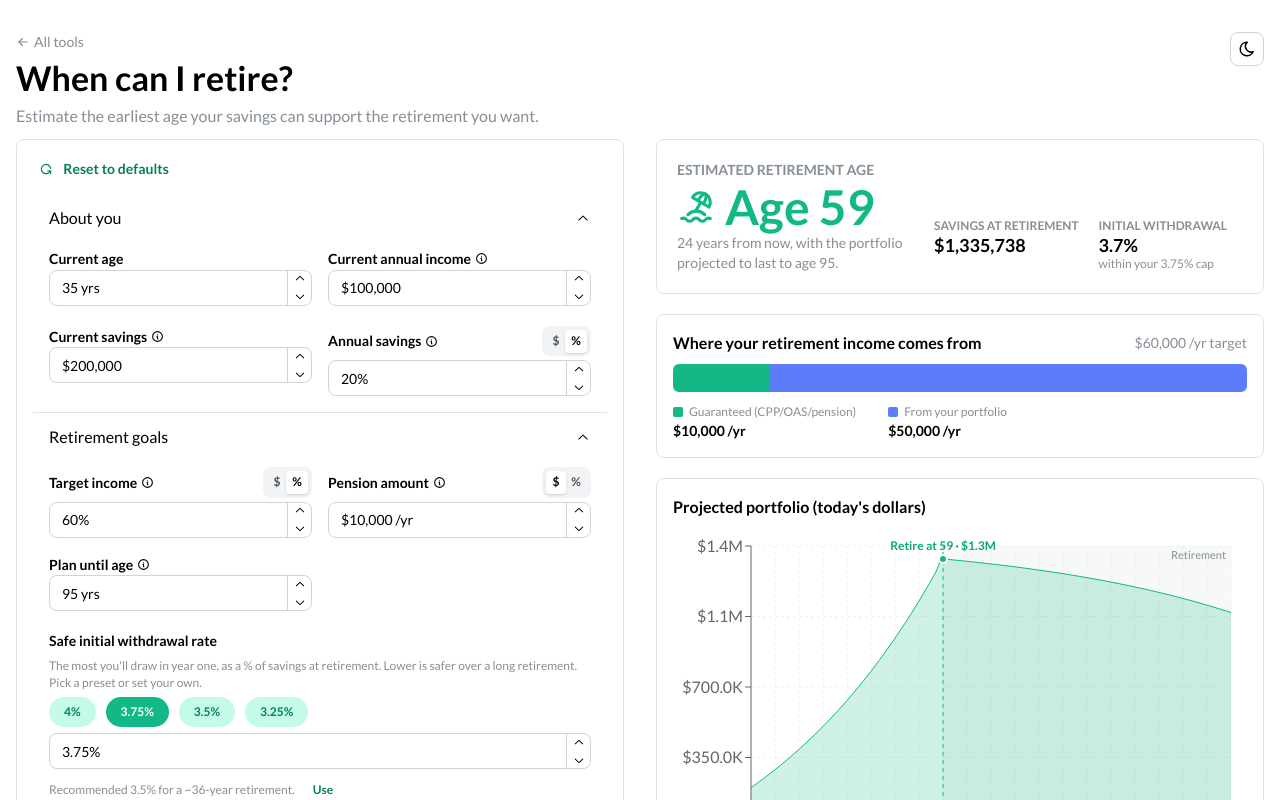
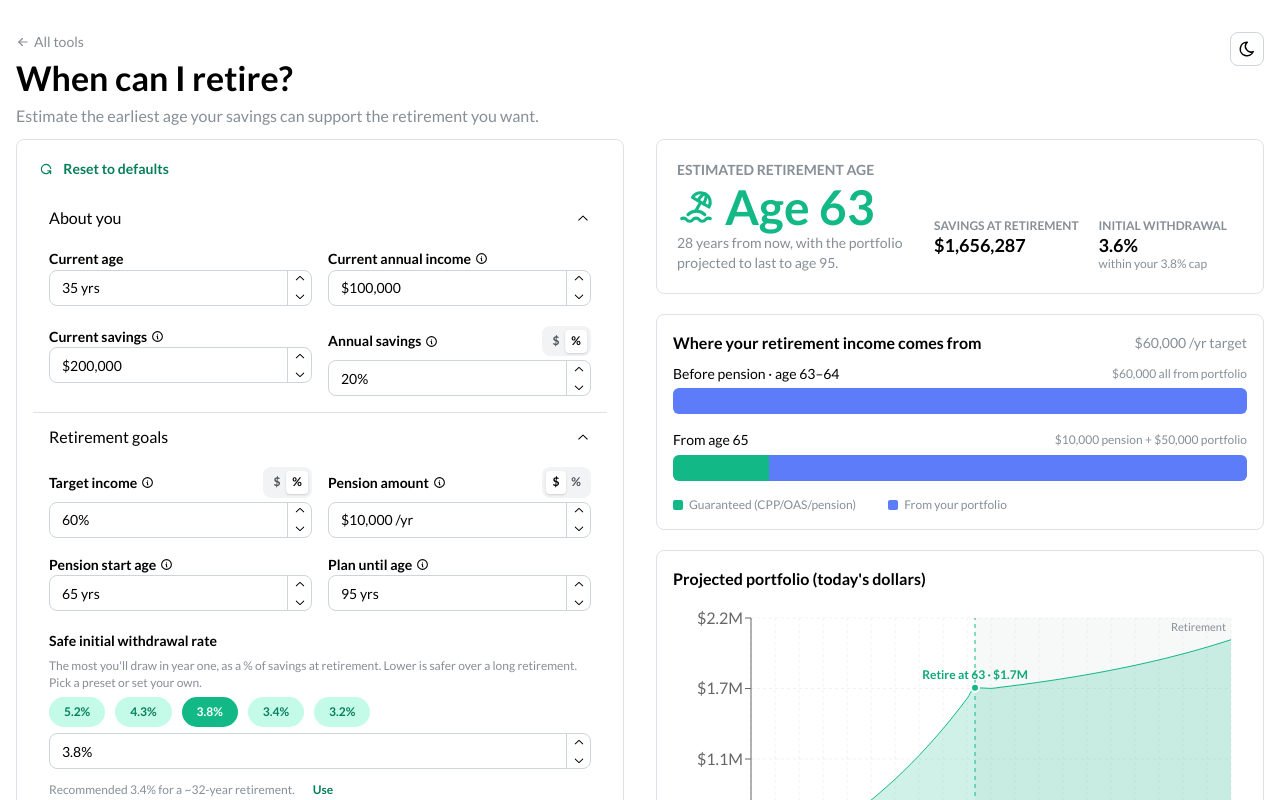
Before and after one commit to low-earth-orbit/rent-vs-buy, a Next.js app: page /retirement in a window 1280 px wide. Shown: the top 800 px of the page. Built offline with nearby package versions, Linux system fonts and the light colour scheme.

Commit message:
Add retirement start age

```diff
--- a/src/components/retirement/InputForm.tsx
+++ b/src/components/retirement/InputForm.tsx
@@ -173,6 +173,12 @@ export default function InputForm({
                   percentStep={5}
                 />
                 <UserInputFormItem
+                  {...num("pensionStartAge")}
+                  label="Pension start age"
+                  labelHelperText="When your CPP/OAS/pension income begins — usually 65. If you retire before this, your portfolio funds the full target until then (a 'bridge')."
+                  suffix=" yrs"
+                />
+                <UserInputFormItem
                   {...num("planningAge")}
                   label="Plan until age"
                   labelHelperText="The age your savings should last to (life expectancy). 95 is a common planning horizon."
--- a/src/components/retirement/Result.tsx
+++ b/src/components/retirement/Result.tsx
@@ -16,6 +16,9 @@ interface ResultProps {
   result: RetirementResult | null;
 }
 
+const TEAL = "var(--mantine-color-teal-6)";
+const INDIGO = "var(--mantine-color-indigo-5)";
+
 function LegendItem({
   color,
   label,
@@ -23,7 +26,7 @@ function LegendItem({
 }: {
   color: string;
   label: string;
-  value: string;
+  value?: string;
 }) {
   return (
     <Stack gap={0}>
@@ -37,18 +40,86 @@ function LegendItem({
           {label}
         </Text>
       </Group>
+      {value && (
         <Text fw={600} size="sm">
           {value} /yr
         </Text>
+      )}
     </Stack>
   );
 }
 
-function IncomeSummary({ result }: { result: RetirementResult }) {
+function IncomeBar({
+  guaranteed,
+  portfolio,
+  total,
+}: {
+  guaranteed: number;
+  portfolio: number;
+  total: number;
+}) {
+  const denom = Math.max(total, 1);
+  const guaranteedPct = (Math.min(guaranteed, denom) / denom) * 100;
+  const portfolioPct = (portfolio / denom) * 100;
+  return (
+    <Box
+      style={{
+        display: "flex",
+        height: 26,
+        borderRadius: 6,
+        overflow: "hidden",
+        backgroundColor: "var(--mantine-color-gray-2)",
+      }}
+    >
+      <Box style={{ width: `${guaranteedPct}%`, backgroundColor: TEAL }} />
+      <Box style={{ width: `${portfolioPct}%`, backgroundColor: INDIGO }} />
+    </Box>
+  );
+}
+
+function PhaseRow({
+  label,
+  note,
+  guaranteed,
+  portfolio,
+  total,
+}: {
+  label: string;
+  note: string;
+  guaranteed: number;
+  portfolio: number;
+  total: number;
+}) {
+  return (
+    <Stack gap={4}>
+      <Group justify="space-between" wrap="nowrap" gap="xs">
+        <Text size="sm" fw={500}>
+          {label}
+        </Text>
+        <Text size="xs" c="dimmed" ta="right">
+          {note}
+        </Text>
+      </Group>
+      <IncomeBar guaranteed={guaranteed} portfolio={portfolio} total={total} />
+    </Stack>
+  );
+}
+
+function IncomeSummary({
+  input,
+  result,
+}: {
+  input: RetirementInput;
+  result: RetirementResult;
+}) {
   const { targetGrossIncome, guaranteedIncome, portfolioWithdrawal } = result;
-  const total = Math.max(targetGrossIncome, 1);
-  const guaranteedPct = (Math.min(guaranteedIncome, total) / total) * 100;
-  const portfolioPct = (portfolioWithdrawal / total) * 100;
+  const retireAge = result.earliestRetirementAge;
+  const pensionAge = input.pensionStartAge;
+  const hasBridge = retireAge != null && retireAge < pensionAge;
+  const bridgeRange =
+    retireAge === pensionAge - 1
+      ? `age ${retireAge}`
+      : `age ${retireAge}–${pensionAge - 1}`;
 
   return (
     <Card withBorder radius="md" padding="md">
@@ -58,40 +129,51 @@ function IncomeSummary({ result }: { result: RetirementResult }) {
           {formatCAD(targetGrossIncome)} /yr target
         </Text>
       </Group>
-      <Box
-        style={{
-          display: "flex",
-          height: 28,
-          borderRadius: 6,
-          overflow: "hidden",
-          backgroundColor: "var(--mantine-color-gray-2)",
-        }}
-      >
-        <Box
-          style={{
-            width: `${guaranteedPct}%`,
-            backgroundColor: "var(--mantine-color-teal-6)",
-          }}
+
+      {hasBridge ? (
+        <Stack gap="md">
+          <PhaseRow
+            label={`Before pension · ${bridgeRange}`}
+            note={`${formatCAD(targetGrossIncome)} all from portfolio`}
+            guaranteed={0}
+            portfolio={targetGrossIncome}
+            total={targetGrossIncome}
           />
-        <Box
-          style={{
-            width: `${portfolioPct}%`,
-            backgroundColor: "var(--mantine-color-indigo-5)",
-          }}
+          <PhaseRow
+            label={`From age ${pensionAge}`}
+            note={`${formatCAD(guaranteedIncome)} pension + ${formatCAD(
+              portfolioWithdrawal,
+            )} portfolio`}
+            guaranteed={guaranteedIncome}
+            portfolio={portfolioWithdrawal}
+            total={targetGrossIncome}
           />
-      </Box>
+          <Group gap="xl">
+            <LegendItem color={TEAL} label="Guaranteed (CPP/OAS/pension)" />
+            <LegendItem color={INDIGO} label="From your portfolio" />
+          </Group>
+        </Stack>
+      ) : (
+        <>
+          <IncomeBar
+            guaranteed={guaranteedIncome}
+            portfolio={portfolioWithdrawal}
+            total={targetGrossIncome}
+          />
           <Group mt="sm" gap="xl">
             <LegendItem
-          color="var(--mantine-color-teal-6)"
+              color={TEAL}
               label="Guaranteed (CPP/OAS/pension)"
               value={formatCAD(guaranteedIncome)}
             />
             <LegendItem
-          color="var(--mantine-color-indigo-5)"
+              color={INDIGO}
               label="From your portfolio"
               value={formatCAD(portfolioWithdrawal)}
             />
           </Group>
+        </>
+      )}
     </Card>
   );
 }
@@ -113,7 +195,7 @@ export default function Result({ input, result }: ResultProps) {
   return (
     <Stack gap="lg">
       <Headline input={input} result={result} />
-      <IncomeSummary result={result} />
+      <IncomeSummary input={input} result={result} />
       <ProjectionChart result={result} />
     </Stack>
   );
--- a/src/utils/retirement/presets.ts
+++ b/src/utils/retirement/presets.ts
@@ -1,27 +1,34 @@
 export const WITHDRAWAL_RATE_PRESETS = [
   {
     id: "20-year",
-    label: "4%",
+    label: "5.2%",
     horizonYears: 20,
-    rate: 4,
+    rate: 5.2,
+  },
+  {
+    id: "25-year",
+    label: "4.3%",
+    horizonYears: 25,
+    rate: 4.3,
   },
   {
     id: "30-year",
-    label: "3.75%",
+    label: "3.8%",
     horizonYears: 30,
-    rate: 3.75,
+    rate: 3.8,
+  },
+
+  {
+    id: "35-year",
+    label: "3.4%",
+    horizonYears: 35,
+    rate: 3.4,
   },
   {
     id: "40-year",
-    label: "3.5%",
+    label: "3.2%",
     horizonYears: 40,
-    rate: 3.5,
-  },
-  {
-    id: "50-year",
-    label: "3.25%",
-    horizonYears: 50,
-    rate: 3.25,
+    rate: 3.2,
   },
 ] as const;
 
@@ -79,6 +86,8 @@ export const DEFAULTS = {
   targetIncomePct: 60,
   /** Guaranteed retirement income (CPP + OAS + DB pensions), as a % of income. Gross/taxable. */
   guaranteedIncomePct: 10,
+  /** Age the guaranteed income starts. Before this, the portfolio funds the full target. */
+  pensionStartAge: 65,
   /** Expected nominal return while still working (accumulation), % per year. */
   accumReturn: 6.3,
   /** Expected nominal return in retirement (typically more conservative), %. */
--- a/src/utils/retirement/projection.ts
+++ b/src/utils/retirement/projection.ts
@@ -40,9 +40,19 @@ export function incomeBreakdown(input: RetirementInput): IncomeBreakdown {
   };
 }
 
-/** The annual gross (taxable) amount the portfolio must supply. */
-export function grossPortfolioWithdrawal(input: RetirementInput): number {
-  return incomeBreakdown(input).portfolioWithdrawal;
+/**
+ * The portfolio's required gross withdrawal at a given age. Before the pension
+ * starts the portfolio funds the full target (the "bridge"); once guaranteed
+ * income kicks in, only the remaining gap.
+ */
+function withdrawalAtAge(
+  input: RetirementInput,
+  breakdown: IncomeBreakdown,
+  age: number,
+): number {
+  return age >= input.pensionStartAge
+    ? breakdown.portfolioWithdrawal
+    : breakdown.targetGrossIncome;
 }
 
 interface PathResult {
@@ -62,7 +72,7 @@ export function projectPath(
   retirementAge: number,
 ): PathResult {
   const contribution = (input.currentIncome * input.contributionPct) / 100;
-  const withdrawal = grossPortfolioWithdrawal(input);
+  const breakdown = incomeBreakdown(input);
 
   let balance = input.currentSavings;
   const points: ProjectionPoint[] = [{ age: input.currentAge, balance }];
@@ -70,7 +80,10 @@ export function projectPath(
 
   for (let age = input.currentAge; age < input.planningAge; age++) {
     const r = phaseRealMean(input, retirementAge, age);
-    const flow = age < retirementAge ? contribution : -withdrawal;
+    const flow =
+      age < retirementAge
+        ? contribution
+        : -withdrawalAtAge(input, breakdown, age);
     balance = balance * (1 + r) + flow * (1 + r / 2);
 
     const nextAge = age + 1;
@@ -83,7 +96,9 @@ export function projectPath(
 
 /**
  * Deterministic earliest retirement age whose plan survives to `planningAge`
- * on mean returns and stays within the user's maximum initial withdrawal rate.
+ * on mean returns and whose first-year withdrawal stays within the user's
+ * maximum initial withdrawal rate. The first-year draw is the full target when
+ * retiring before the pension starts (the bridge), otherwise the income gap.
  */
 export function computeRetirement(input: RetirementInput): RetirementResult {
   const breakdown = incomeBreakdown(input);
@@ -91,15 +106,17 @@ export function computeRetirement(input: RetirementInput): RetirementResult {
 
   for (let age = input.currentAge; age < input.planningAge; age++) {
     const { points, depletionAge } = projectPath(input, age);
-    if (depletionAge === null) {
+    if (depletionAge !== null) continue;
+
     const atRetirement = points.find((p) => p.age === age);
     const portfolioAtRetirement = atRetirement ? atRetirement.balance : null;
+    const firstYearWithdrawal = withdrawalAtAge(input, breakdown, age);
     const impliedWithdrawalRate =
       portfolioAtRetirement && portfolioAtRetirement > 0
-          ? breakdown.portfolioWithdrawal / portfolioAtRetirement
+        ? firstYearWithdrawal / portfolioAtRetirement
         : null;
     const withdrawalRateIsFeasible =
-        breakdown.portfolioWithdrawal === 0 ||
+      firstYearWithdrawal === 0 ||
       (impliedWithdrawalRate != null &&
         impliedWithdrawalRate <= maxInitialWithdrawalRate);
 
@@ -114,7 +131,6 @@ export function computeRetirement(input: RetirementInput): RetirementResult {
       path: points,
     };
   }
-  }
 
   return {
     ...breakdown,
--- a/src/utils/retirement/validation.ts
+++ b/src/utils/retirement/validation.ts
@@ -32,6 +32,7 @@ export const FIELD_CONSTRAINTS: Record<RetirementInputKey, Constraint> = {
   contributionPct: { min: 0, max: 100, step: 1, label: "Annual savings" },
   targetIncomePct: { min: 0, max: 150, step: 1, label: "Target income" },
   guaranteedIncomePct: { min: 0, max: 100, step: 1, label: "Pension amount" },
+  pensionStartAge: { min: 50, max: 75, step: 1, label: "Pension start age" },
   accumReturn: { min: 0, max: 15, step: 0.1, label: "Return while working" },
   retireReturn: { min: 0, max: 15, step: 0.1, label: "Return in retirement" },
   inflationRate: { min: 0, max: 5, step: 0.1, label: "Inflation" },
```
Also changed, not shown: 1 other file (tests, documents, lock files or other folders). Lines whose indentation alone changed are shown as unchanged.
